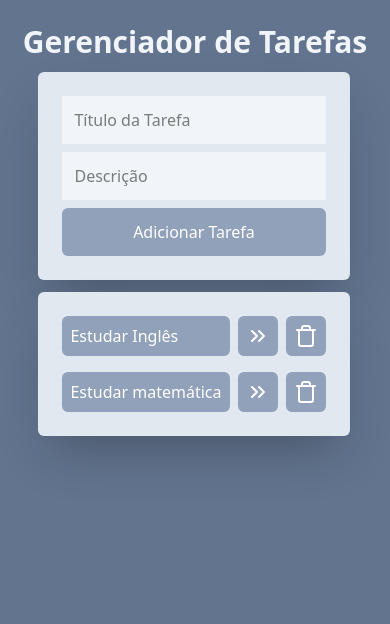
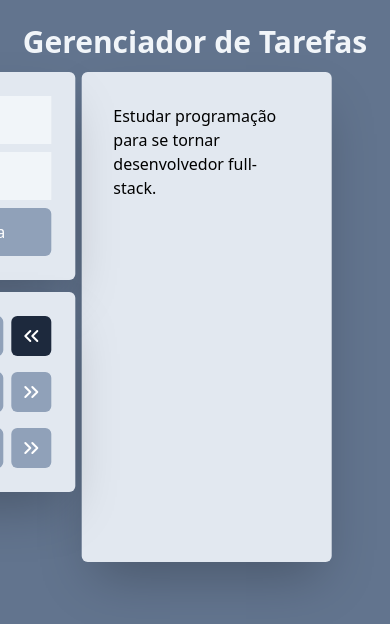
Before and after one commit to xation222/curso-react, a React app: page / in a window 390 px wide. Both pictures are taken after a click on the button 316 px from the left and 336 px from the top of the page. Shown: the top 624 px of the page. Built offline with nearby package versions, Linux system fonts and the light colour scheme; the HTML template or start-up script is replaced by a standard one.

Commit message:
responsividade

```diff
--- a/src/App.jsx
+++ b/src/App.jsx
@@ -86,11 +86,11 @@ function App() {
     <div className='w-[600px]'>
       <h1 className='text-3xl text-slate-100 font-bold text-center'>Gerenciador de Tarefas</h1>
       <div className='flex gap-2 justify-center'>
-        <div className={`transition-all duration-500 z-1 ${visible ? 'glow translate-x-[0%]':'flex-none translate-x-[45%]'}`}>
+        <div className={`transition-all duration-500 z-1 ${visible ? 'sm:glow sm:translate-x-[0%] glow translate-x-[-42%]':'sm:flex-none sm:translate-x-[45%] flex-none translate-x-[45%]'}`}>
           <AddTask addTasks={addTasks}/>
           <Tasks tasks={tasks} onTaskClick={onTaskClick} deleteTask={deleteTask} showDetails={showDetails} visible={visible} details={details}/>
         </div>
-        <div className={`transition-all duration-500 z-0 ${visible ? 'opacity-100 translate-x-0' : 'opacity-0 translate-x-[-100%]'}`}>
+        <div className={`transition-all duration-500 z-0 ${visible ? 'sm:opacity-100 sm:translate-x-0 opacity-100 translate-x-[-45%]' : 'sm:opacity-0 sm:translate-x-[-100%] opacity-0 translate-x-[-100%]'}`}>
           <Detail details={details} ></Detail>
         </div>
       </div>
--- a/src/components/Tasks.jsx
+++ b/src/components/Tasks.jsx
@@ -17,17 +17,19 @@ function Tasks (props) {
             </button>
 
             <button
+            className="bg-slate-400 text-white p-2 rounded-md"
+            onClick={() => props.deleteTask(tasks.id)}>
+                <TrashIcon></TrashIcon>
+            </button>
+
+            <button
             className={`bg-slate-400 text-white p-2 rounded-md ${props.visible && props.details[0].idDetails == tasks.id ? "bg-slate-800" : "bg-slate-400"}`}
             onClick={() => props.showDetails(tasks.id)}>
                 <ChevronsRightIcon className={props.visible && props.details[0].idDetails == tasks.id ? "hidden" : "block"}></ChevronsRightIcon>
                 <ChevronsLeftIcon className={props.visible && props.details[0].idDetails == tasks.id ? "block" : "hidden"}></ChevronsLeftIcon>
             </button>
 
-            <button
-            className="bg-slate-400 text-white p-2 rounded-md"
-            onClick={() => props.deleteTask(tasks.id)}>
-                <TrashIcon></TrashIcon>
-            </button>
+
 
             </li>
 
```
